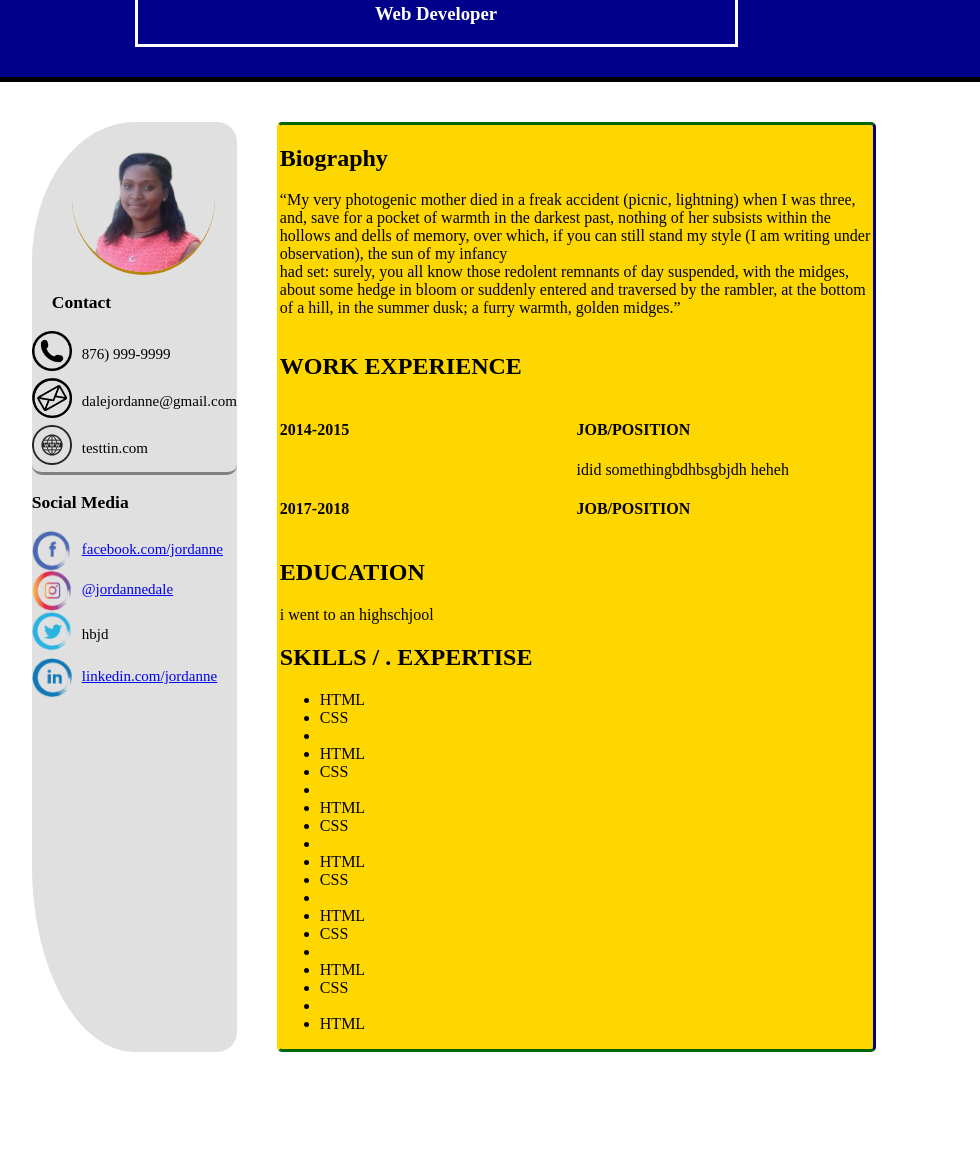
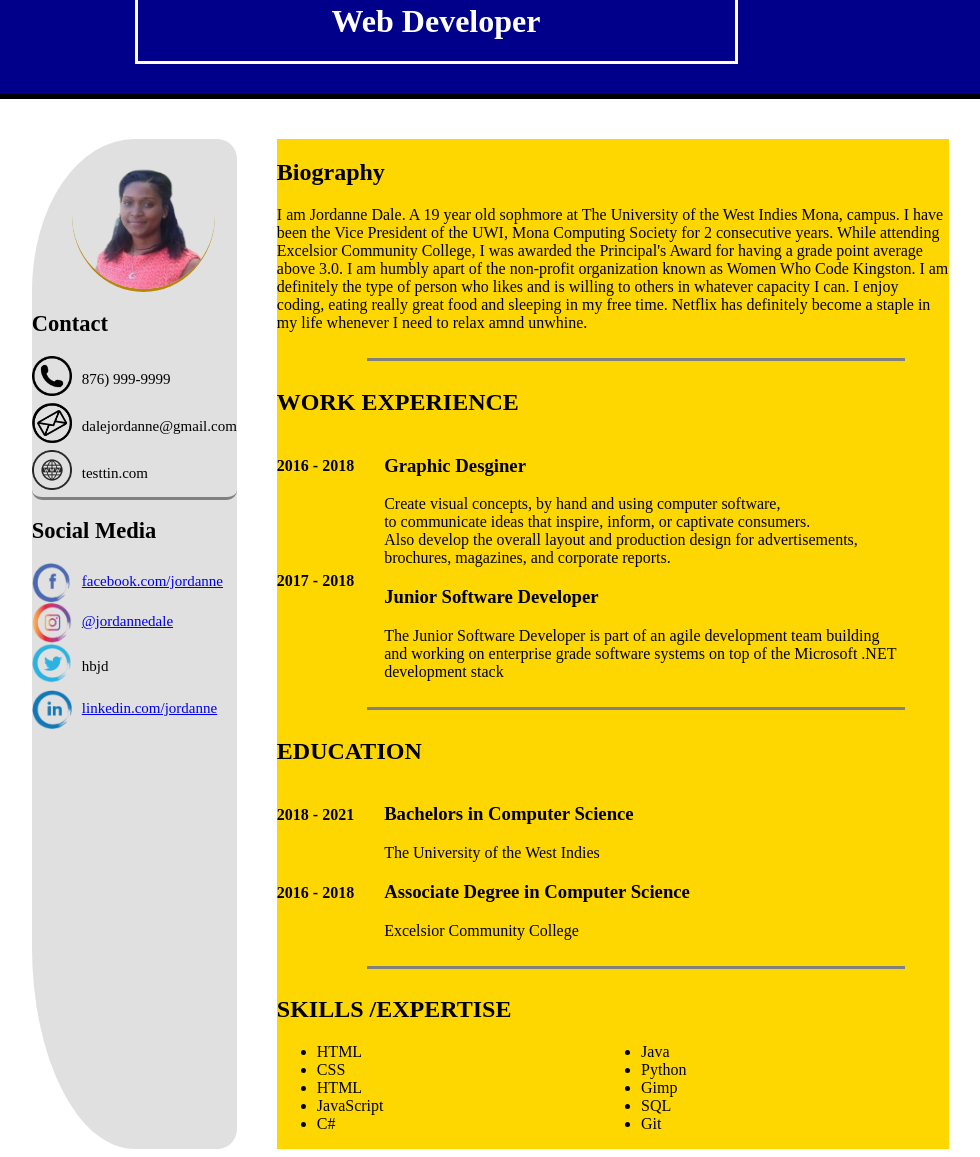
Before and after one commit to jjdale1999/jjdale1999.github.io, a plain HTML site: page index.html in a window 1280 px wide. Shown: the part 123-1280 px from the top of the page, without its empty margins (204-1184 px from the left). Before the commit the page ends 1183 px from the top, so only its background shows below. Drawn offline with Linux system fonts and the light colour scheme.

Commit message:
column layout for skills

```diff
--- a/index.html
+++ b/index.html
@@ -5,7 +5,7 @@
     <div class= 'header' id='header'>
     <header>
     <h1> Jordanne Dale</h1>
-    <h3> Web Developer</h3>
+    <h1> Web Developer</h1>
 
     </header>
     </div>
@@ -18,7 +18,7 @@
             <div id="topsidebar">
                 <div class="heading">
                 <img src='picts/me-removebg-preview.png'/>
-                <h3> Contact</h3>
+                <h2> Contact</h2>
                 </div>
 
                 <div class="imglink">
@@ -35,7 +35,7 @@
                 </div>
             </div>
             <div id="bottomsidebar">
-                <h3> Social Media</h3>
+                <h2> Social Media</h2>
                 <div class="imglink">
                     <img src='picts/facebookpngoff.png'/>
                     <a href=https://www.facebook.com> facebook.com/jordanne</a>
@@ -58,22 +58,26 @@
                 <div id="biography">
                         <h2> Biography</h2>
 
-<p> “My very photogenic mother died in a freak accident (picnic, lightning) when I was three, and, save for a pocket of warmth in the darkest past, nothing of her subsists within the hollows and dells of memory, over which, if you can still stand my style (I am writing under observation), the sun of my infancy
-    <br>had set: surely, you all know those redolent remnants of day suspended, with the midges, about some hedge in bloom or suddenly entered and traversed by the rambler, at the bottom of a hill, in the summer dusk; a furry warmth, golden midges.”</p>
-            </div>
+                        <p> I am Jordanne Dale. A 19 year old sophmore at The University of the West Indies Mona, campus. I have been the Vice President of the UWI, Mona Computing Society for 2 consecutive years. While attending Excelsior Community College, I was awarded the Principal's Award for having a grade point average above 3.0. I am humbly apart of the non-profit organization known as Women Who Code Kingston. I am definitely the type of person who likes and is willing to others in whatever capacity I can. I enjoy coding, eating really great food and sleeping in my free time. Netflix has definitely become a staple in my life whenever I need to relax amnd unwhine.
+                        </p>
 
-            <div id="workexperience">
+                </div>
+                <hr/>
+                <div id="workexperience1">
                 <h2 id="workexp"> WORK EXPERIENCE</h2>
+                <div id="dateandinfo">
                 <div id="date">
-                    <h4 > 2014-2015 </h4>
-                    <br>
-<h4 >2017-2018</h4>
+                    <h4 > 2016 - 2018 </h4>
+                    <br><br><br>
+<h4 >2017 - 2018</h4>
+                 </div>
+                <div id="info">
+                    <h3>Graphic Desginer </h3>
+                    <p>Create visual concepts, by hand and using computer software, <br>to communicate ideas that inspire, inform, or captivate consumers. <br>Also develop the overall layout and production design for advertisements, <br>brochures, magazines, and corporate reports. </p>
+                    <h3> Junior Software Developer </h3>
+                    <p> The Junior Software Developer is part of an agile development team building <br>and working on
+enterprise grade software systems on top of the Microsoft .NET <br> development stack</p>
                 </div>
-                <div id="position">
-                                <h4>JOB/POSITION </h4>
-                    <p> idid somethingbdhbsgbjdh heheh</p>
-                                <h4>JOB/POSITION </h4>
-
 
 
                 </div>
@@ -81,36 +85,48 @@
 
 
             </div>
-
+            <hr/>
             <div id="education">
                 <h2> EDUCATION</h2>
-             i went to an highschjool
+                <div id="dateandinfo">
+                <div id="date">
+                    <h4 > 2018 - 2021 </h4>
+                    <br>
+                    <h4 >2016 - 2018</h4>
+                </div>
+
+                <div id="info">
+                    <h3>Bachelors in Computer Science </h3>
+                    <p> The University of the West Indies</p>
+                    <h3>Associate Degree in Computer Science </h3>
+                    <p> Excelsior Community College</p>
+
+
+                </div>
+
+
+                </div>
             </div>
+
+            <hr/>
+
             <div id="skills">
-                <h2> SKILLS / . EXPERTISE</h2>
+                <h2> SKILLS /EXPERTISE</h2>
                 <ul>
-                <li>HTML</li>
-                    <li> CSS</li>
-                    <li></li>
                     <li>HTML</li>
                     <li> CSS</li>
-                    <li></li><li>HTML</li>
-                    <li> CSS</li>
-                    <li></li><li>HTML</li>
-                    <li> CSS</li>
-                    <li></li><li>HTML</li>
-                    <li> CSS</li>
-                    <li></li><li>HTML</li>
-                    <li> CSS</li>
-                    <li></li><li>HTML</li>
-
-
+                    <li>HTML</li>
+                    <li>JavaScript</li>
+                    <li> C#</li>
+                    <li> Java</li>
+                    <li>Python</li>
+                    <li> Gimp</li>
+                    <li> SQL</li>
+                    <li>Git</li>
                 </ul>
-
-
-
             </div>
         </div>
+
 
     </div>
 
--- a/styles.css
+++ b/styles.css
@@ -46,19 +46,14 @@ header{
 
 .contentinfo{
 display: grid;
-    width:75%;
+    width:85%;
     grid-area: main;
-   border-bottom: 1px solid black;
-    border-radius: 5px;
     background-color: gold;
-    border:solid;
-    border-color: darkgreen;
-      border-color: darkgreen darkblue darkgreen transparent;
 
 }
 
 #biography{
-
+    text-justify: inter-character;
 }
 
 img{
@@ -66,16 +61,16 @@ img{
     height: 40px;
 }
 
-#workexperience{
-    display: grid;
-    grid-template-columns: 5fr 5fr;
-    grid-template-areas: "workexperience . "
-        "date position" ;
+#dateandinfo{
+    display: flex;
+    flex-direction: row;
 
 }
 #date{
-    grid-area:date;
-
+    :
+}
+#info{
+    margin-left:30px;
 }
 .imglink  {
     display: flex;
@@ -102,7 +97,7 @@ width:70%;
     margin-left: 20px;
 }
 #position{
-    grid-area:position;
+    grid-area:info;
 }
 
 #workexp{
@@ -120,3 +115,16 @@ max-height: 50%;
     display: flex;
   flex-direction: column;
 }
+
+
+hr{
+display: block; height: 2px;
+    width:80%;
+    border: 0;
+    border-bottom: 3px solid grey;
+    margin-left:90px;
+     }
+
+ul{
+columns: 2;
+}
```
